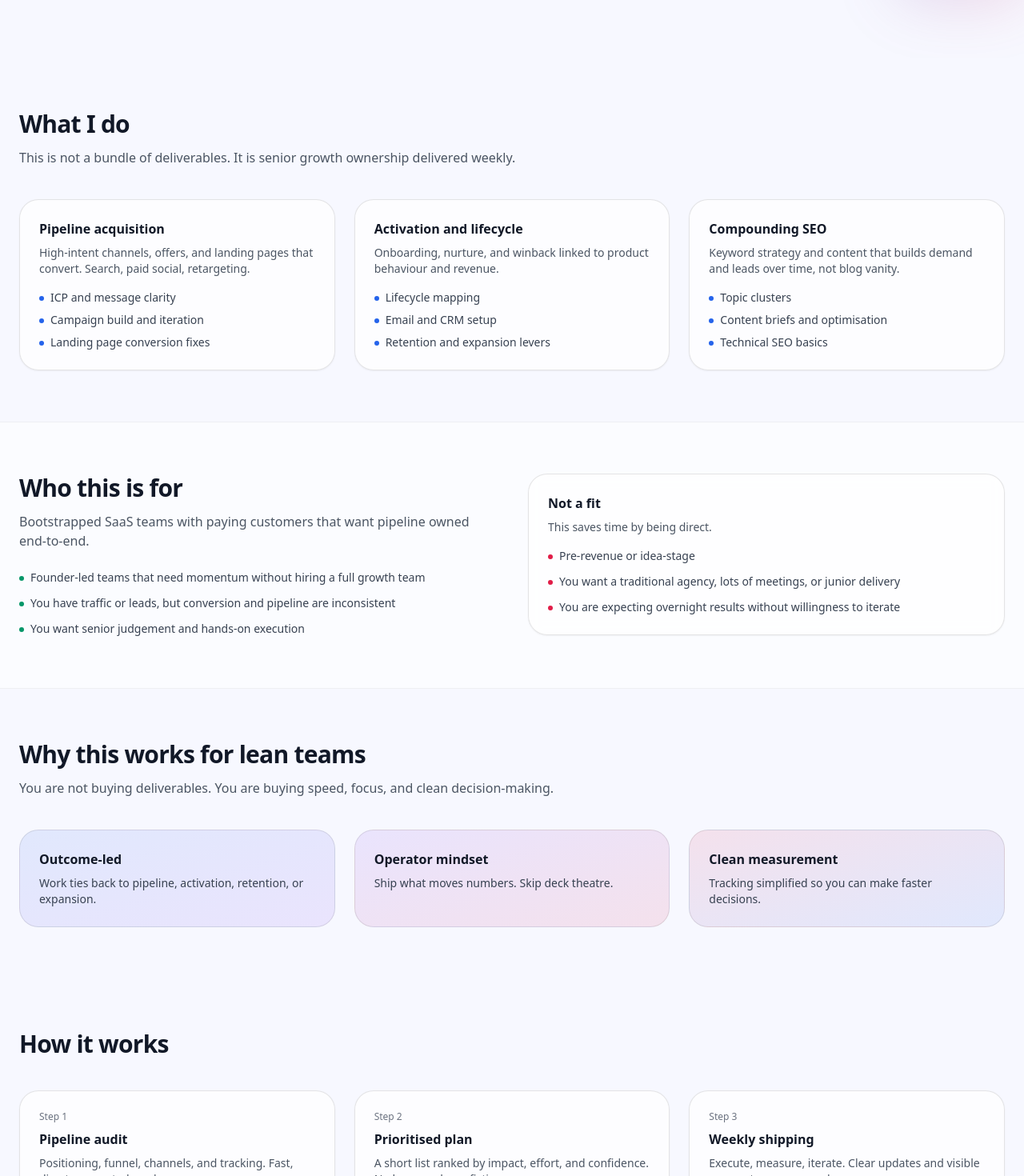
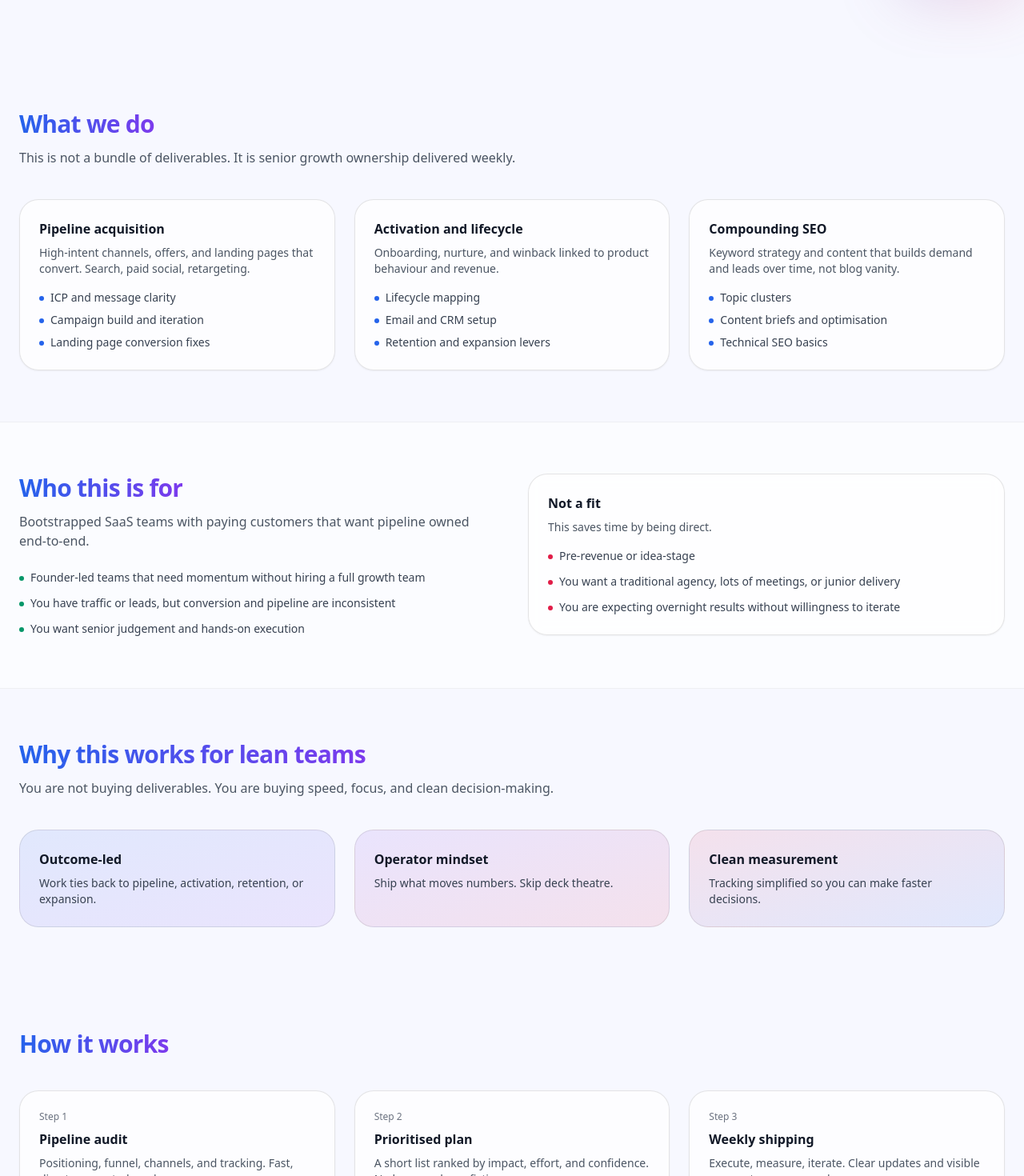
Before and after one commit to john-ooltle/ootle-fresh, a Next.js app: page / in a window 1280 px wide. Shown: the part 660-2130 px from the top of the page at 80% size. Built offline with nearby package versions, Linux system fonts and the light colour scheme.

Commit message:
Align section headline styling and update wording

```diff
--- a/src/app/page.js
+++ b/src/app/page.js
@@ -173,7 +173,11 @@
       {/* Services (2) outcome-led */}
       <section id="services" className="mx-auto max-w-7xl px-6 py-16">
         <div className="max-w-2xl">
-          <h2 className="text-3xl font-extrabold tracking-tight">What I do</h2>
+          <h2 className="text-3xl font-extrabold tracking-tight">
+  <span className="bg-gradient-to-r from-blue-600 to-violet-600 bg-clip-text text-transparent">
+    What we do
+  </span>
+</h2>
           <p className="mt-3 text-gray-600">
             This is not a bundle of deliverables. It is senior growth ownership delivered weekly.
           </p>
@@ -221,7 +225,11 @@
         <div className="mx-auto max-w-7xl px-6 py-16">
           <div className="grid gap-10 md:grid-cols-2 md:items-start">
             <div>
-              <h2 className="text-3xl font-extrabold tracking-tight">Who this is for</h2>
+              <h2 className="text-3xl font-extrabold tracking-tight">
+  <span className="bg-gradient-to-r from-blue-600 to-violet-600 bg-clip-text text-transparent">
+    Who this is for
+  </span>
+</h2>
               <p className="mt-3 text-gray-600">
                 Bootstrapped SaaS teams with paying customers that want pipeline owned end-to-end.
               </p>
@@ -265,9 +273,11 @@
       <section id="proof" className="bg-[#F7F8FF]">
         <div className="mx-auto max-w-7xl px-6 py-16">
           <div className="max-w-2xl">
-            <h2 className="text-3xl font-extrabold tracking-tight">
-              Why this works for lean teams
-            </h2>
+           <h2 className="text-3xl font-extrabold tracking-tight">
+  <span className="bg-gradient-to-r from-blue-600 to-violet-600 bg-clip-text text-transparent">
+    Why this works for lean teams
+  </span>
+</h2>
             <p className="mt-3 text-gray-600">
               You are not buying deliverables. You are buying speed, focus, and clean decision-making.
             </p>
@@ -298,7 +308,11 @@
 
       {/* Process */}
       <section id="process" className="mx-auto max-w-7xl px-6 py-16">
-        <h2 className="text-3xl font-extrabold tracking-tight">How it works</h2>
+        <h2 className="text-3xl font-extrabold tracking-tight">
+  <span className="bg-gradient-to-r from-blue-600 to-violet-600 bg-clip-text text-transparent">
+    How it works
+  </span>
+</h2>
 
         <div className="mt-10 grid gap-6 md:grid-cols-3">
           {[
```
